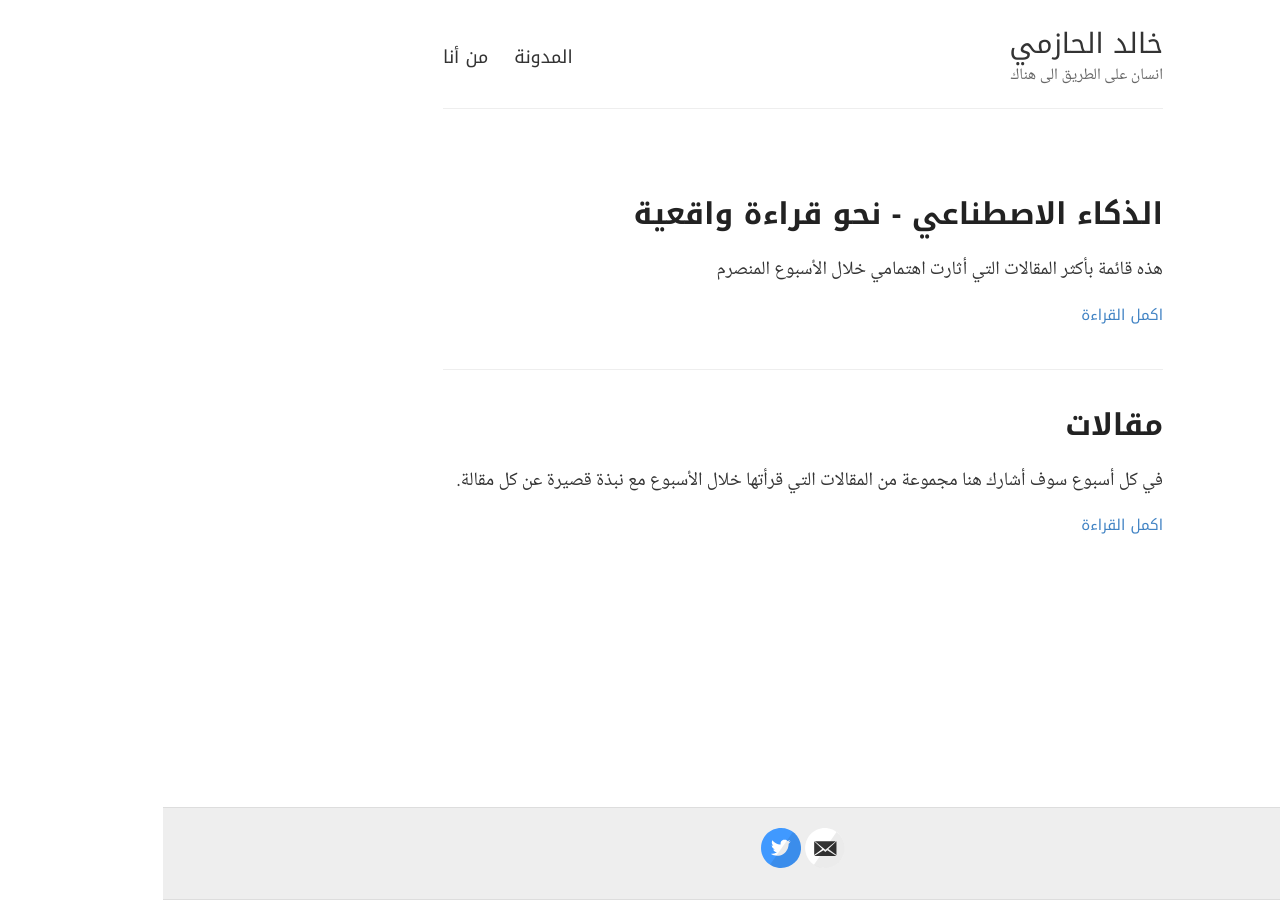
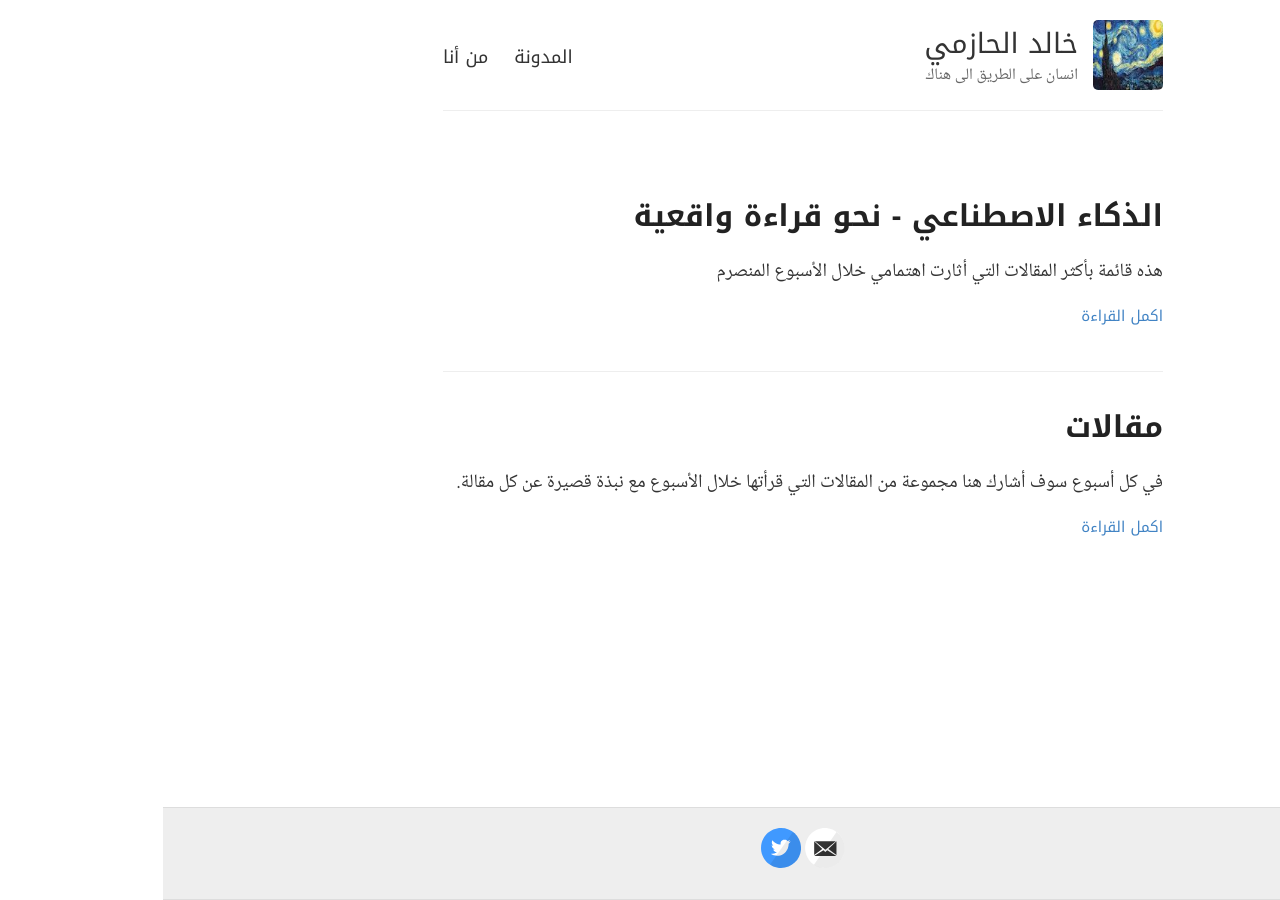
Before and after one commit to khalidlabs/arabic, a Jekyll site: the page built from index.html, in a window 1280 px wide. Built offline with Jekyll 4.4.1, drawn with Linux system fonts in a browser that asks for light colours.

Commit message:
Update _config.yml

```diff
--- a/_config.yml
+++ b/_config.yml
@@ -12,7 +12,7 @@ description: انسان على الطريق الى هناك
 # لإستخدام صورة هويتك في GitHub ضع https://github.com/<اسم_المستخدم>.png في المتغير، مثلا لهويتي الشخصية أستخدم:
 # avatar: https://github.com/a3ammar.png
 # ولإخفاء الصورة نهائيًا احذف الرابط من المتغير
-avatar:
+avatar: https://github.com/khalidlabs/arabic/blob/master/images/the_starry_night-wallpaper-2560x1600.jpg?raw=true
 
 #
 # المتغيرات الآتية هي خيارية، عدل عليها إذا أردت تخصيص أكثر للمدونة
```
